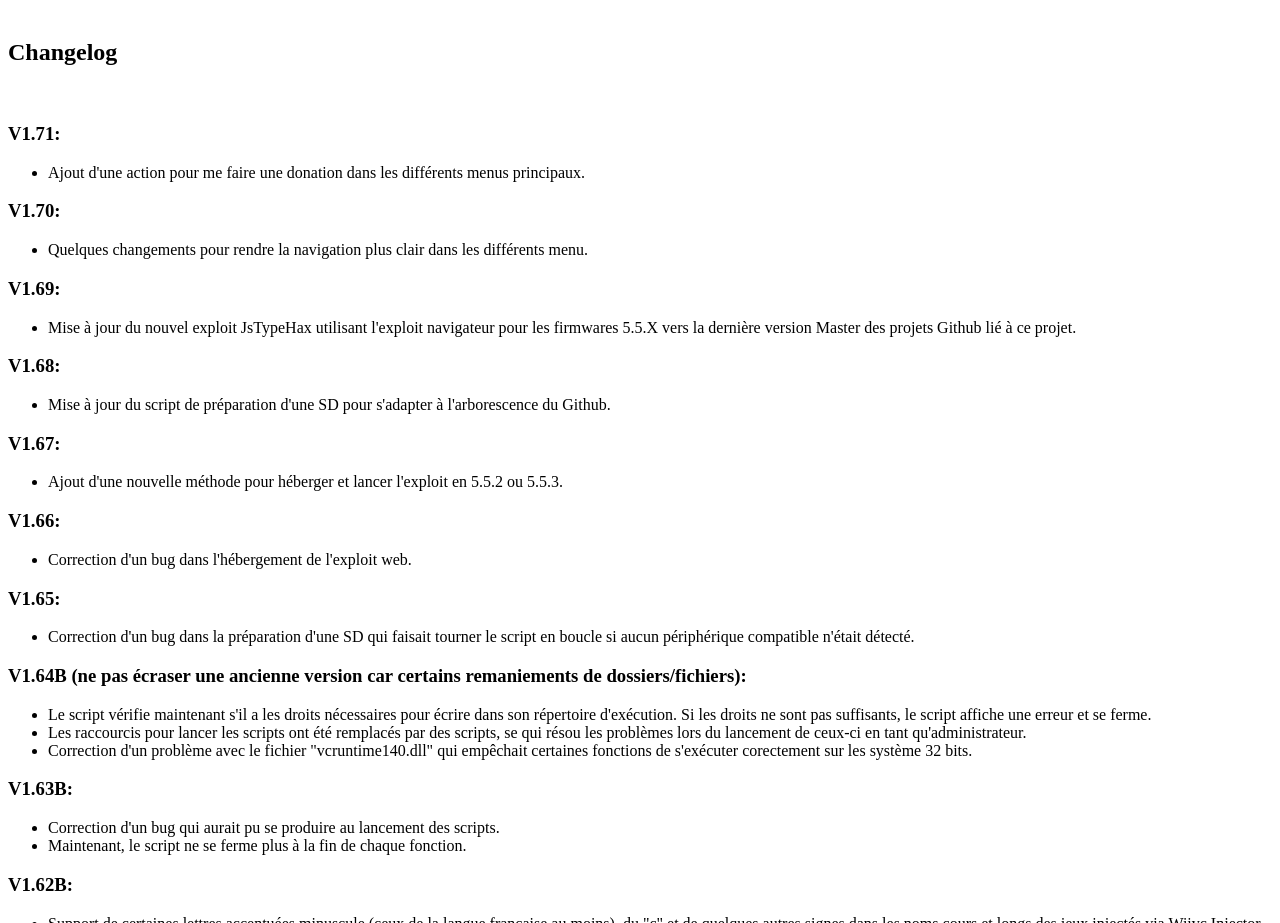
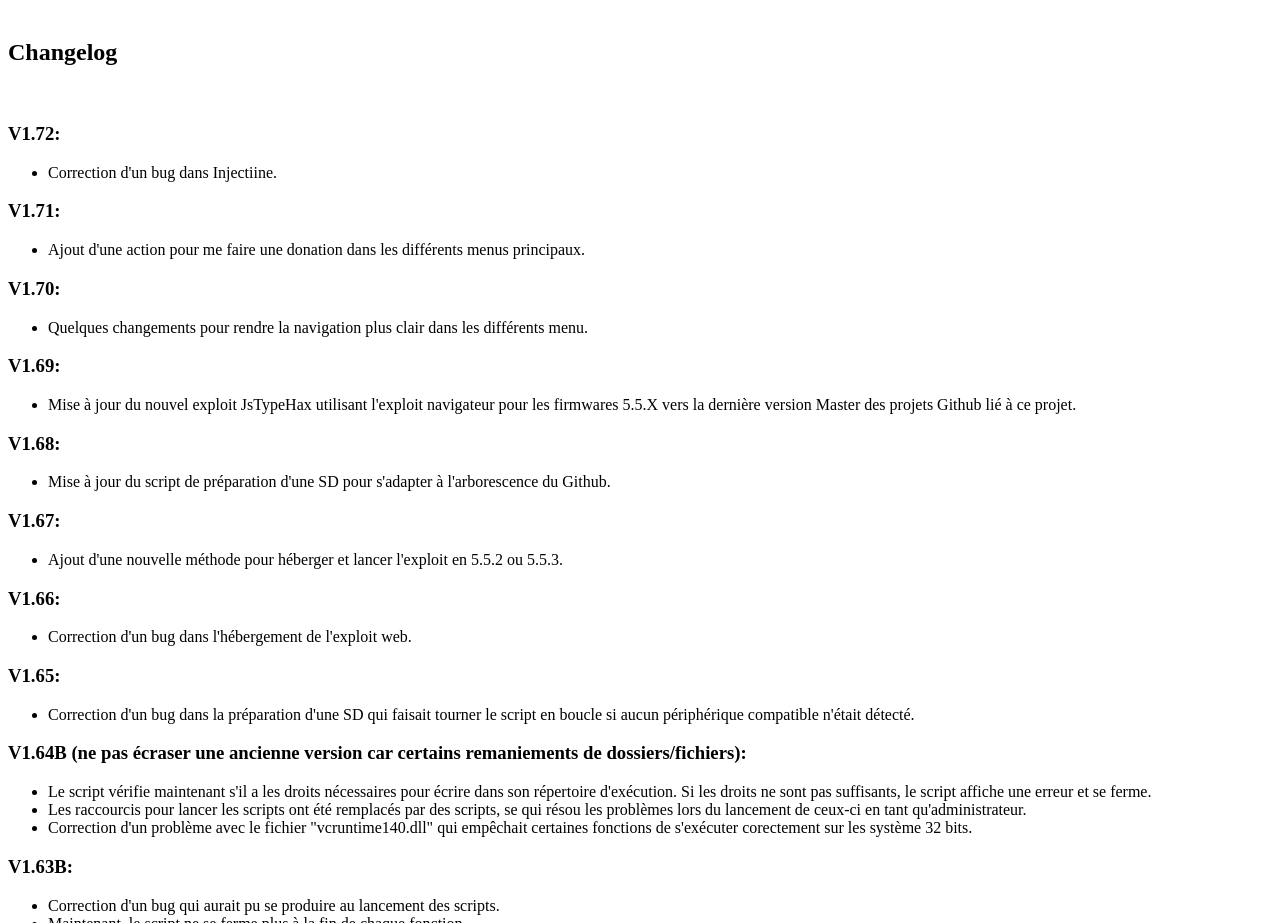
Before and after one commit to shadow2560/Ultimate-Wii-U-Hack-Script, a plain HTML site: page DOC/index.html in a window 1280 px wide. Shown: the part 1580-2503 px from the top of the page. Drawn offline with Linux system fonts and the light colour scheme.

Commit message:
Update project to version 1.72, see the changelog for more infos.
Signed-off-by: shadow2560 <24191064+shadow2560@users.noreply.github.com>

```diff
--- a/DOC/index.html
+++ b/DOC/index.html
@@ -78,6 +78,10 @@ Cette documentation ne couvrira pas les différents tutoriels d'utilisations de
 &nbsp;
 <h2>Changelog</h2>
 &nbsp;
+<h3>V1.72:</h3>
+<ul>
+<li>Correction d'un bug dans Injectiine.</li>
+</ul>
 <h3>V1.71:</h3>
 <ul>
 <li>Ajout d'une action pour me faire une donation dans les différents menus principaux.</li>
```
Also changed, not shown: TOOLS/Ultimate_Wii_U_Hack_Script/DOC/index.html (+4 -0 lines), TOOLS/Injectiine/doc/Changelog.txt, 1 other file.
